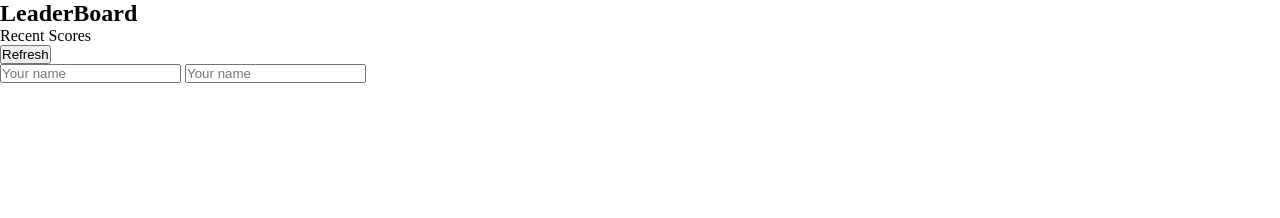
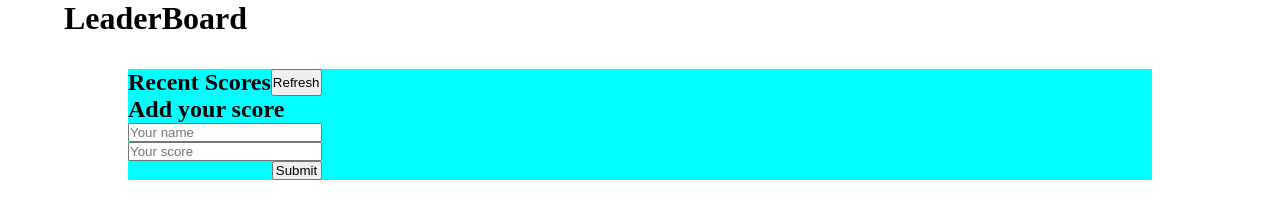
Before and after one commit to assadounto/Leader-board, a plain HTML site: page index.html in a window 1280 px wide. Drawn offline with Linux system fonts and the light colour scheme.

Commit message:
2nd build

```diff
--- a/bundle97fef141694f0f22ace2.js
+++ b/bundle3dfdcae1cfb17d16b3e9.js
@@ -21,7 +21,7 @@ __webpack_require__.r(__webpack_exports__);
 
 var ___CSS_LOADER_EXPORT___ = _node_modules_css_loader_dist_runtime_api_js__WEBPACK_IMPORTED_MODULE_1___default()((_node_modules_css_loader_dist_runtime_sourceMaps_js__WEBPACK_IMPORTED_MODULE_0___default()));
 // Module
-___CSS_LOADER_EXPORT___.push([module.id, "* {\r\n  padding: 0;\r\n  margin: 0;\r\n}\r\n\r\n", "",{"version":3,"sources":["webpack://./src/styles/style.css"],"names":[],"mappings":"AAAA;EACE,UAAU;EACV,SAAS;AACX","sourcesContent":["* {\r\n  padding: 0;\r\n  margin: 0;\r\n}\r\n\r\n"],"sourceRoot":""}]);
+___CSS_LOADER_EXPORT___.push([module.id, "* {\r\n  padding: 0;\r\n  margin: 0;\r\n}\r\n\r\n.container {\r\n   width: 80%;\r\n   margin: auto;\r\n   margin-top: 2rem;\r\n   background-color: aqua;\r\n}\r\n\r\n.header {\r\n   width: 90%;\r\n   margin: auto;\r\n}\r\n\r\n.flex {\r\n  display: flex;\r\n}\r\n\r\n.main-div {\r\n  align-items: center;\r\njustify-content: center;\r\ndisplay: flex;\r\n}\r\n\r\n.row {\r\n  flex-direction: row;\r\n}\r\n\r\n.column {\r\n  flex-direction: column;\r\n}\r\n\r\n.submit {\r\n  width: 50px;\r\n  margin-left: auto;\r\n}", "",{"version":3,"sources":["webpack://./src/styles/style.css"],"names":[],"mappings":"AAAA;EACE,UAAU;EACV,SAAS;AACX;;AAEA;GACG,UAAU;GACV,YAAY;GACZ,gBAAgB;GAChB,sBAAsB;AACzB;;AAEA;GACG,UAAU;GACV,YAAY;AACf;;AAEA;EACE,aAAa;AACf;;AAEA;EACE,mBAAmB;AACrB,uBAAuB;AACvB,aAAa;AACb;;AAEA;EACE,mBAAmB;AACrB;;AAEA;EACE,sBAAsB;AACxB;;AAEA;EACE,WAAW;EACX,iBAAiB;AACnB","sourcesContent":["* {\r\n  padding: 0;\r\n  margin: 0;\r\n}\r\n\r\n.container {\r\n   width: 80%;\r\n   margin: auto;\r\n   margin-top: 2rem;\r\n   background-color: aqua;\r\n}\r\n\r\n.header {\r\n   width: 90%;\r\n   margin: auto;\r\n}\r\n\r\n.flex {\r\n  display: flex;\r\n}\r\n\r\n.main-div {\r\n  align-items: center;\r\njustify-content: center;\r\ndisplay: flex;\r\n}\r\n\r\n.row {\r\n  flex-direction: row;\r\n}\r\n\r\n.column {\r\n  flex-direction: column;\r\n}\r\n\r\n.submit {\r\n  width: 50px;\r\n  margin-left: auto;\r\n}"],"sourceRoot":""}]);
 // Exports
 /* harmony default export */ const __WEBPACK_DEFAULT_EXPORT__ = (___CSS_LOADER_EXPORT___);
 
@@ -618,4 +618,4 @@ __webpack_require__.r(__webpack_exports__);
 
 /******/ })()
 ;
-//# sourceMappingURL=bundle97fef141694f0f22ace2.js.map
+//# sourceMappingURL=bundle3dfdcae1cfb17d16b3e9.js.map
--- a/index.html
+++ b/index.html
@@ -5,24 +5,31 @@
     <meta http-equiv="X-UA-Compatible" content="IE=edge">
     <meta name="viewport" content="width=device-width, initial-scale=1.0">
     <title>Leader Board</title>
-<script defer src="bundle97fef141694f0f22ace2.js"></script></head>
+<script defer src="bundle3dfdcae1cfb17d16b3e9.js"></script></head>
 <body>
-
-        <section class="container">
-         <h1>LeaderBoard</h1>
+    <h1 class="header">LeaderBoard</h1>
+        <section class="container flex">
+           <div class="main-div">
+            <div class="sec">
                 <div class="DisplayScore">
-            <div class="container2">
-                <div class="recent">Recent Scores</div>
+                    <div class="container2 flex row">
+                        <h2 class="recent">Recent Scores</h2>
                         <button class="refresh">Refresh</button>
                     </div>
                     <ul class="scores" id="scores"></ul>
                  </div>
                  <div class="AddScore">
-            <form action="">
+                    <h2 class="recent">Add your score</h2>
+                    <form class="form flex column" action="">
                         <input type="text" class="input" id="name" placeholder="Your name">
-                <input type="text" class="input" id="score" placeholder="Your name">
+                        <input type="text" class="input" id="score" placeholder="Your score">
+                        <input type="submit" class="submit" id="submit" value="Submit">
                     </form>
                  </div>
+            </div>
+
+           </div>
+
         </section>
 </body>
 </html>
```
Also changed, not shown: 2 other files. Lines whose indentation alone changed are shown as unchanged.
